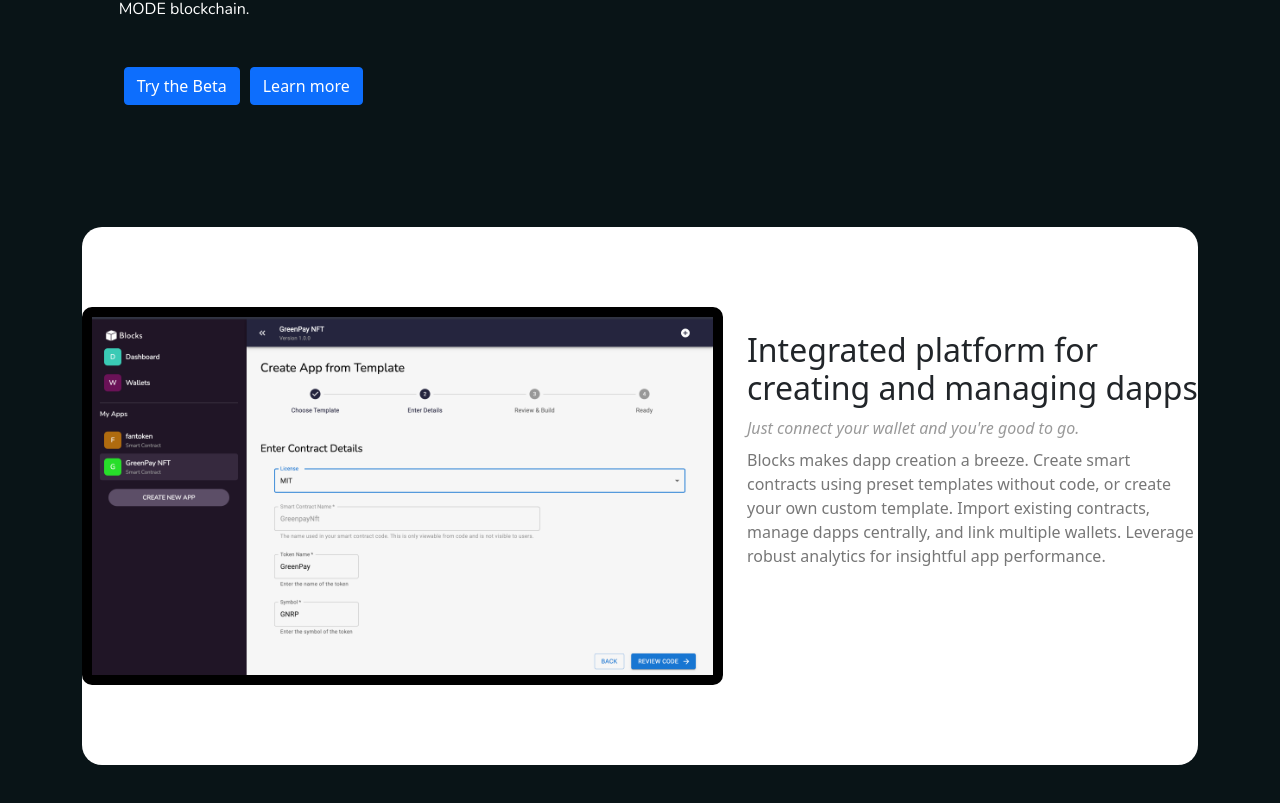
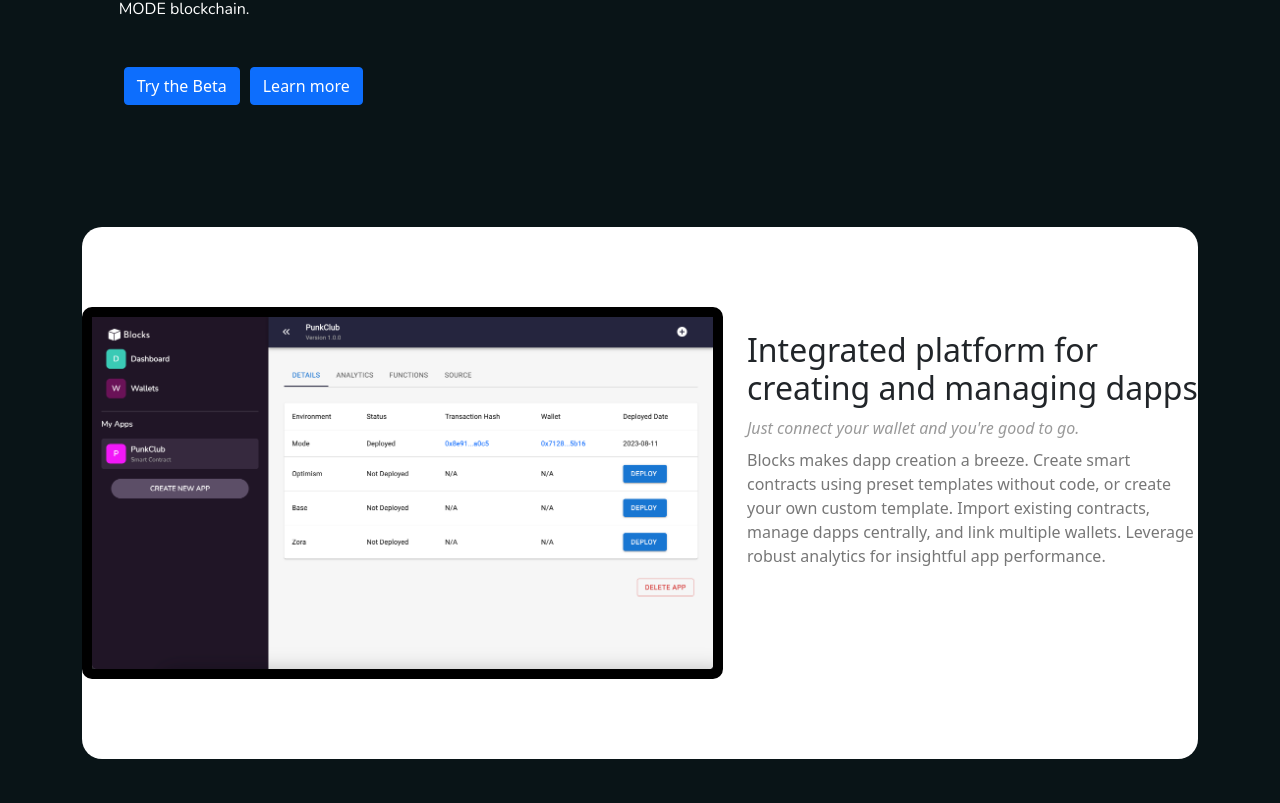
Before and after one commit to Nwakakukaks/superhack, a Next.js app in the folder packages/web/: page / in a window 1280 px wide. Shown: the part 471-1274 px from the top of the page. Built offline with nearby package versions, Linux system fonts and the light colour scheme.

Commit message:
asset images

```diff
--- a/packages/web/pages/index.tsx
+++ b/packages/web/pages/index.tsx
@@ -63,7 +63,7 @@ const MainLanding: NextPage = () => {
               <Col lg={7} md={12} sm={12}>
                 <div className="feature-image">
                   <img
-                    src="/assets/images/screenshot.png"
+                    src="/assets/images/homeblock.png"
                     alt="screenshot"
                     className="framed-image"
                   />
```
Also changed, not shown: packages/web/public/assets/images/homeblock.png (added), packages/web/public/assets/images/screenshot.png (deleted).
